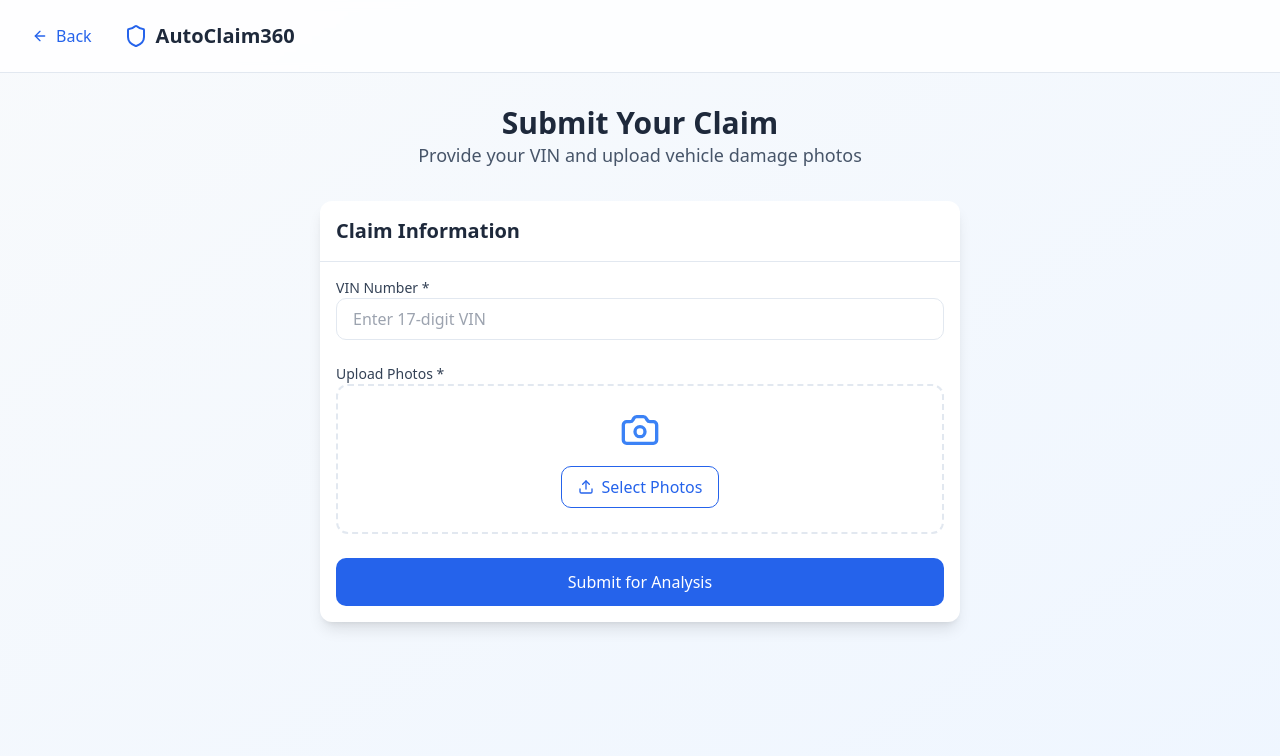
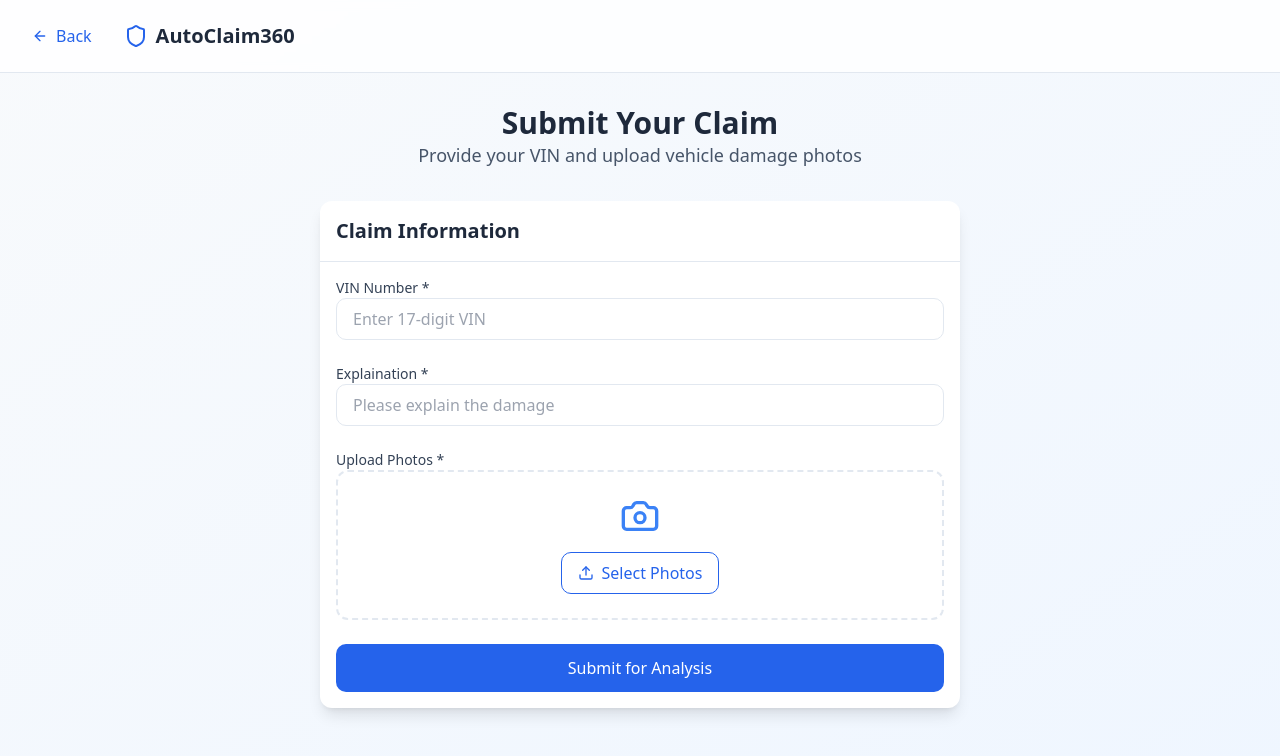
Before and after one commit to amritminocha10/adk-web-service, a React (Create React App) app: page /upload in a window 1280 px wide. Shown: the top 756 px of the page. Built offline with nearby package versions, Linux system fonts and the light colour scheme.

Commit message:
added text box

```diff
--- a/src/pages/upload.js
+++ b/src/pages/upload.js
@@ -9,6 +9,7 @@ import { Label } from "../components/ui/Label"
 export default function UploadPage() {
   const navigate = useNavigate()
   const [vin, setVin] = useState("")
+  const [userQuery, setUserQuery] = useState("")
   const [files, setFiles] = useState([])
 
   const handleFileChange = (e) => {
@@ -62,6 +63,18 @@ export default function UploadPage() {
               </div>
 
               <div>
+                <Label htmlFor="userQuery">Explaination *</Label>
+                <Input
+                  id="userQuery"
+                  type="text"
+                  value={userQuery}
+                  onChange={(e) => setUserQuery(e.target.value)}
+                  required
+                  placeholder="Please explain the damage"
+                />
+              </div>
+
+              <div>
                 <Label>Upload Photos *</Label>
                 <div className="border-2 border-dashed rounded-lg p-6 text-center bg-white">
                   <Camera className="mx-auto h-10 w-10 text-blue-500 mb-4" />
```
